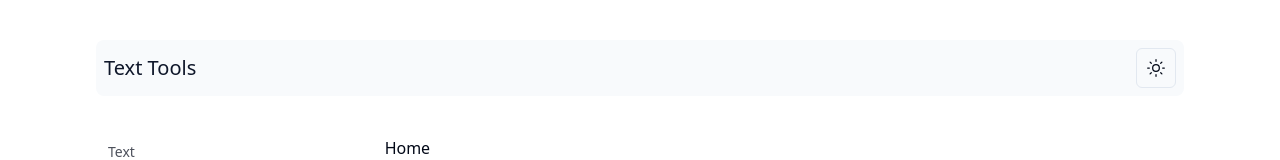
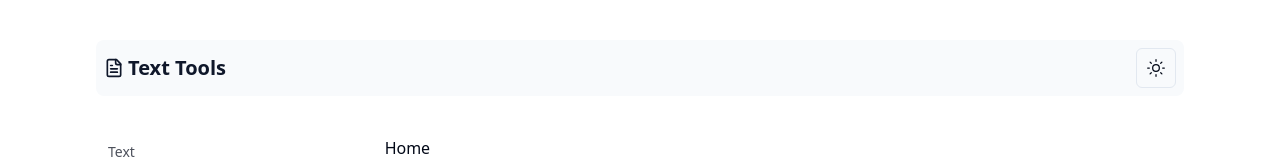
Before and after one commit to mateusfg7/text-tools, a Next.js app: page / in a window 1280 px wide. Shown: the top 160 px of the page. Built offline with nearby package versions, Linux system fonts and the light colour scheme.

Commit message:
feat(header): add title icon

```diff
--- a/src/app/_components/header.tsx
+++ b/src/app/_components/header.tsx
@@ -1,8 +1,12 @@
+import { FileText } from "lucide-react";
 import { ThemeToggle } from "./theme-toggle";
 
 export const Header = () => (
   <header className="w-full flex items-center justify-between p-2 bg-primary-foreground rounded-lg">
-    <h1 className="text-xl text-primary">Text Tools</h1>
+    <h1 className="text-xl text-primary font-bold inline-flex gap-1 items-center">
+      <FileText size="1em" strokeWidth={2} />
+      <span>Text Tools</span>
+    </h1>
     <ThemeToggle />
   </header>
 );
```
